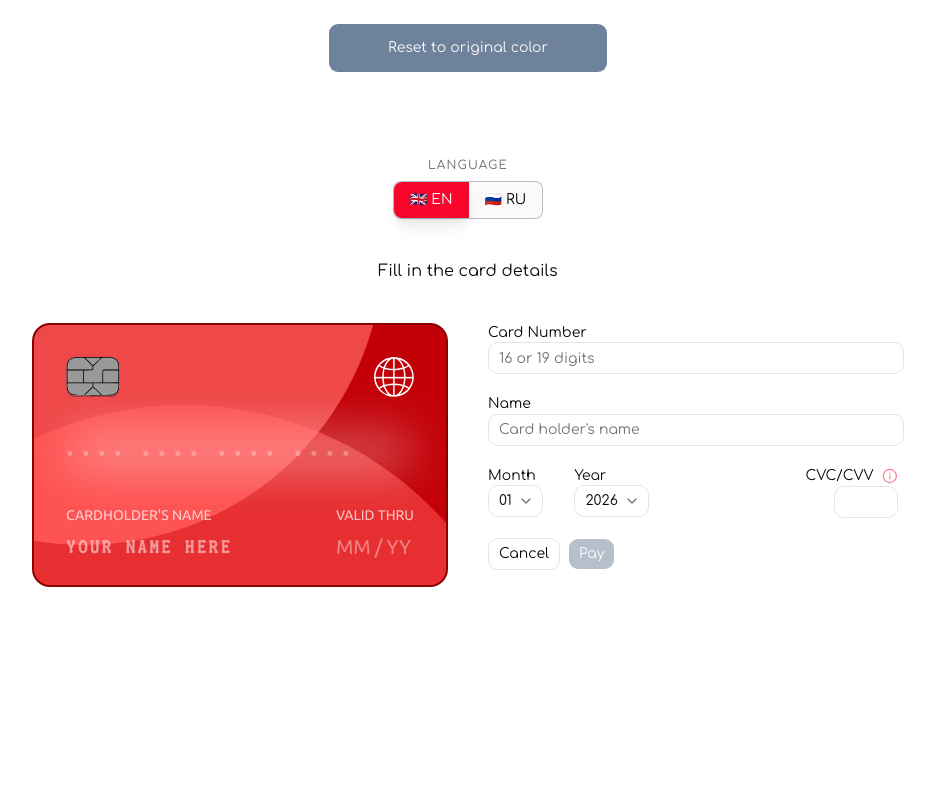
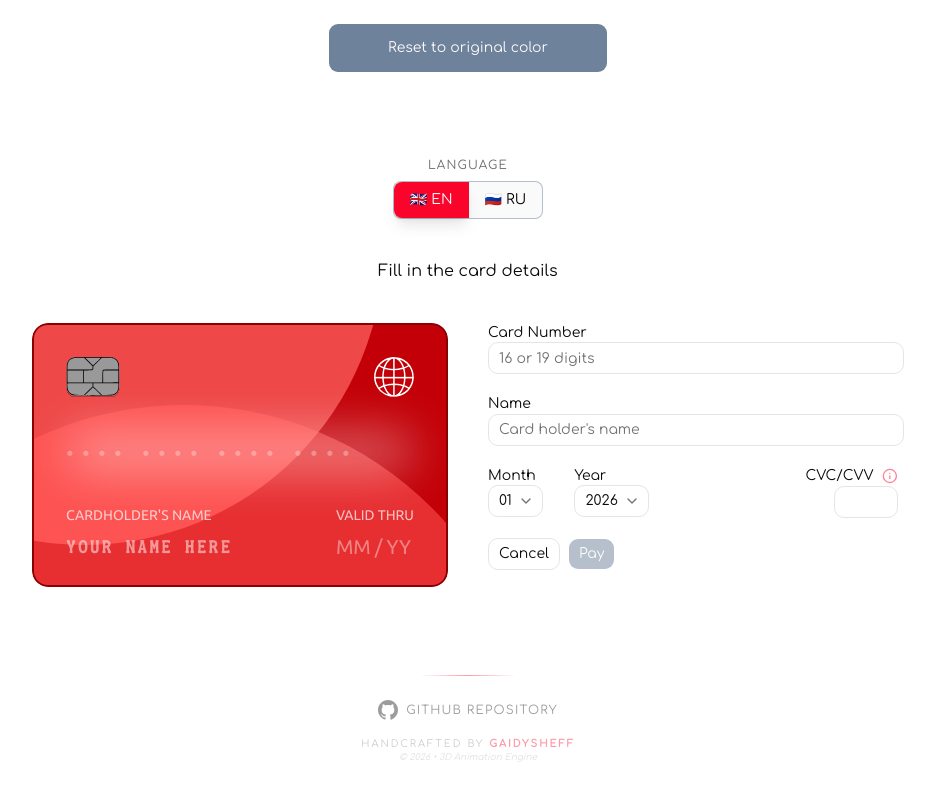
Before and after one commit to Gaidysheff/react-3d-card-component, a React (Vite) app: page / in a window 1280 px wide. Shown: the part 250-1050 px from the top of the page, without its empty margins (172-1107 px from the left). Before the commit the page ends 957 px from the top, so only its background shows below. Built offline with nearby package versions, Linux system fonts and the light colour scheme.

Commit message:
final commit

```diff
--- a/package.json
+++ b/package.json
@@ -22,7 +22,7 @@
     "react-dom": "^19.2.4",
     "shadcn": "^4.1.0",
     "tailwind-merge": "^3.5.0",
-    "tailwindcss": "^4.2.1",
+    "tailwindcss": "^4.1.18",
     "tw-animate-css": "^1.4.0",
     "zod": "^4.3.6"
   },
--- a/src/App.tsx
+++ b/src/App.tsx
@@ -174,15 +174,44 @@ function App() {
             onSubmitData={CardWithAnimationDataHandler}
             t={t}
             e={e}
-            // lang={lang}
           />
         </div>
       </div>
       {isSent && (
-        <p className="text-3xl text-red-500 italic text-center scale-[0.8] 2xsm:scale-[0.85] xsm:scale-100">
-          Данные вашей карты условно переданы на сервер
+        <p className="text-3xl text-myMainColor italic text-center">
+          {t.result}
         </p>
       )}
+      <footer className="relative z-[100] mt-12 mb-6 flex flex-col items-center gap-2 opacity-40 hover:opacity-100 transition-opacity duration-500">
+        <div className="h-[1px] w-24 bg-gradient-to-r from-transparent via-myMainColor to-transparent mb-4" />
+
+        <a
+          href="https://github.com"
+          target="_blank"
+          rel="noopener noreferrer"
+          className="flex items-center gap-2 group"
+        >
+          <svg
+            className="w-5 h-5 fill-current transition-transform group-hover:scale-110"
+            viewBox="0 0 24 24"
+          >
+            <path d="M12 0c-6.626 0-12 5.373-12 12 0 5.302 3.438 9.8 8.205 11.385.6.113.82-.258.82-.577 0-.285-.01-1.04-.015-2.04-3.338.724-4.042-1.61-4.042-1.61C4.422 18.07 3.633 17.7 3.633 17.7c-1.087-.744.084-.729.084-.729 1.205.084 1.838 1.236 1.838 1.236 1.07 1.835 2.809 1.305 3.495.998.108-.776.417-1.305.76-1.605-2.665-.3-5.466-1.332-5.466-5.93 0-1.31.465-2.38 1.235-3.22-.135-.303-.54-1.523.105-3.176 0 0 1.005-.322 3.3 1.23.96-.267 1.98-.399 3-.405 1.02.006 2.04.138 3 .405 2.28-1.552 3.285-1.23 3.285-1.23.645 1.653.24 2.873.12 3.176.765.84 1.23 1.91 1.23 3.22 0 4.61-2.805 5.625-5.475 5.92.42.36.81 1.096.81 2.22 0 1.606-.015 2.896-.015 3.286 0 .315.21.69.825.57C20.565 21.795 24 17.295 24 12c0-6.627-5.373-12-12-12z" />
+          </svg>
+          <span className="text-xs font-light tracking-widest uppercase">
+            GitHub Repository
+          </span>
+        </a>
+
+        <div className="flex flex-col items-center mt-2">
+          <p className="text-[10px] uppercase tracking-[0.2em] text-black/50">
+            Handcrafted by{" "}
+            <span className="font-bold text-myMainColor">Gaidysheff</span>
+          </p>
+          <p className="text-[9px] text-black/30 italic">
+            © {new Date().getFullYear()} • 3D Animation Engine
+          </p>
+        </div>
+      </footer>
     </section>
   );
 }
--- a/src/components/paymentWithAnimation/BankCardWithAnimation.tsx
+++ b/src/components/paymentWithAnimation/BankCardWithAnimation.tsx
@@ -14,7 +14,6 @@ interface FormProps {
   onSubmitData: (data: Record<string, string>) => Promise<any>;
   t: Record<string, string>;
   e: Record<string, string>;
-  // lang: "en" | "ru";
 }
 
 const bankCardSchema = z.object({
@@ -28,16 +27,13 @@ const bankCardSchema = z.object({
     .string()
     .min(1, { message: "required" })
     .min(2, { message: "two_chars" })
-    // .min(2, { message: "Name must be at least 2 characters" })
     .regex(/^[a-zA-Z\s]+$/, { message: "latin_chars" }),
   month: z.string().min(1),
   year: z.string().min(4),
   cvc: z
     .string()
     .regex(/^\d+$/, { message: "cvc_digits" })
-    // .regex(/^\d+$/, { message: "cvc must contain only digits" })
     .length(3, { message: "cvc_three" }),
-  // .length(3, "CVC must be 3 digits"),
 });
 
 // Optional: Infer the TypeScript type from the schema for full type safety
@@ -151,20 +147,17 @@ const BankCardWithAnimation = ({ onSubmitData, t, e }: FormProps) => {
     }
   }, [isFlipped]);
 
-  // useEffect(() => {
-  //   // Принудительно запускаем валидацию при смене языка,
-  //   // чтобы ключи ошибок в стейте обновились мгновенно
-  //   bankCardForm.validate("change");
-  // }, [lang]);
-
   return (
     <>
       <div className="grid lg:grid-cols-2 gap-2 xsm:gap-6 lg:gap-10">
         {/* --------- Card Display --------- */}
-        <div className=" z-2 flex justify-center items-center overflow-hidden w-full h-auto sm:h-[16.5rem]">
+        <div
+          className="relative z-2 flex justify-center items-center
+          overflow-hidden w-full h-auto sm:h-[16.5rem]"
+        >
           <div
-            className="origin-center transition-transform duration-700
-          scale-[0.6] 2xsm:scale-[0.72] xsm:scale-[0.95] sm:scale-100"
+            className="scale-[0.6] 2xsm:scale-[0.72] xsm:scale-[0.95] sm:scale-100
+            origin-center transition-transform"
           >
             <CardDisplay
               isFlipped={isFlipped}
--- a/src/components/paymentWithAnimation/CardDisplay.tsx
+++ b/src/components/paymentWithAnimation/CardDisplay.tsx
@@ -29,23 +29,27 @@ const CardDisplay = ({
   t,
 }: Props) => {
   return (
+    /* 1. Статичная обертка с перспективой */
+    <div className="relative w-[26rem] h-[16.5rem] perspective-1000">
+      {/* Внутренний контейнер, который физически крутится */}
       <div
         className={cn(
-        "transition transform-3d ease-in-out duration-500 relative text-white w-[26rem] h-[16.5rem]",
-        isFlipped ? "rotate-y-180" : "",
+          "relative w-full h-full transition-transform duration-700 ease-in-out",
+          "preserve-3d card-inner",
+          isFlipped ? "rotate-y-180" : "rotate-y-0",
         )}
       >
         {/* --------- Front side of the card --------- */}
         <div
-        className="backface-hidden !absolute !inset-0 w-full h-full
-            bg-myMainColorDark border-2 border-myMainColorDarker rounded-2xl p-8
-            flex flex-col gap-2 z-1 overflow-hidden relative card-container
+          className="backface-hidden absolute inset-0 w-full h-full rounded-2xl
+          p-8 border-2 flex flex-col gap-2 overflow-hidden bg-myMainColorDark
+          border-myMainColorDarker text-white relative card-container
               before:content-[''] before:absolute before:h-[600px] before:w-[600px]
               before:rounded-[100%] before:bg-myMainColorLighter/50 before:-z-1
-            before:-top-[380px] before:-left-[250px]
+              before:-top-[380px] before:-left-[250px] z-10
               after:content-[''] after:absolute after:h-[700px] after:w-[700px]
               after:rounded-[100%] after:bg-myMainColorLight/50 after:-z-1
-            after:-bottom-[520px] after:-left-[200px]"
+              after:-bottom-[520px] after:-left-[200px] card-face"
         >
           <div className="card-shine pointer-events-none" />
           <CardLogo cardType={cardType} />
@@ -66,21 +70,22 @@ const CardDisplay = ({
         </div>
         {/* --------- Back side of the card --------- */}
         <div
-        className="backface-hidden absolute absolute inset-0 w-full h-full rotate-y-180
+          className="backface-hidden absolute inset-0 w-full h-full rotate-y-180
             bg-myMainColorDark border-2 border-myMainColorDarker rounded-2xl p-8
-            flex flex-col gap-2 z-1 overflow-hidden relative
+            flex flex-col gap-2 z-1 overflow-hidden text-white
             before:content-[''] before:absolute before:h-[600px] before:w-[600px]
             before:rounded-[100%] before:bg-myMainColorLighter/50 before:-z-1
             before:-top-[380px] before:-left-[250px]
             after:content-[''] after:absolute after:h-[700px] after:w-[700px]
             after:rounded-[100%] after:bg-myMainColorLight/50 after:-z-1
-            after:-bottom-[520px] after:-left-[200px]"
+            after:-bottom-[520px] after:-left-[200px] card-back"
         >
           <div className="bg-black absolute left-0 right-0 top-[1.5rem] h-[3.75rem]"></div>
 
           <CardVerificationCode value={formValues.cvc} t={t} />
         </div>
       </div>
+    </div>
   );
 };
 
--- a/src/components/paymentWithAnimation/style.css
+++ b/src/components/paymentWithAnimation/style.css
@@ -131,3 +131,43 @@
     transform: translateX(100%) skewX(-25deg);
   }
 }
+
+/* ================================================= */
+
+.card-inner {
+  position: relative;
+  width: 100%;
+  height: 100%;
+  transition: transform 0.8s cubic-bezier(0.4, 0, 0.2, 1);
+  transform-style: preserve-3d;
+  will-change: transform;
+}
+
+/* .card-flipped {
+  transform: rotateY(180deg);
+} */
+
+.card-face {
+  position: absolute;
+  inset: 0;
+  width: 100%;
+  height: 100%;
+
+  backface-visibility: hidden;
+  -webkit-backface-visibility: hidden;
+
+  transform: translateZ(1px);
+  -webkit-transform: translateZ(1px);
+
+  -webkit-mask-image: -webkit-radial-gradient(circle, white 100%, black 100%);
+  mask-image: radial-gradient(circle, white 100%, black 100%);
+
+  -webkit-transform-style: preserve-3d;
+  transform-style: preserve-3d;
+
+  border-radius: 1rem !important;
+}
+
+.card-back {
+  transform: rotateY(180deg) translateZ(1px);
+}
--- a/src/index.css
+++ b/src/index.css
@@ -235,6 +235,9 @@ html {
   --font-rusHand: "Caveat", "sans-serif";
   --font-Comfort: "Comfortaa", "sans-serif";
   --font-rusOfficial: "RobotoFlex", "sans-serif";
+  /* Добавляем поддержку 3D поворотов в Tailwind 4 */
+  --transform-rotate-y-180: rotateY(180deg);
+  --transform-rotate-y-0: rotateY(0deg);
 }
 
 @utility container {
--- a/src/lib/translation.ts
+++ b/src/lib/translation.ts
@@ -24,6 +24,8 @@ export const TRANSLATIONS = {
     slider_chroma: "Chroma",
     slider_reset: "Reset to original color",
     language: "Language",
+    result:
+      "Your card details have been conditionally transferred to the server.",
   },
   ru: {
     // ---form---
@@ -51,6 +53,7 @@ export const TRANSLATIONS = {
     slider_chroma: "Насыщенность",
     slider_reset: "Сбросить до исходного цвета",
     language: "Язык",
+    result: "Данные вашей карты условно переданы на сервер.",
   },
 };
 
```
Also changed, not shown: src/components/ui-modified/tooltip.tsx (+16 -3 lines), 2 other files (tests, documents, lock files or other folders). Lines whose indentation alone changed are shown as unchanged.
